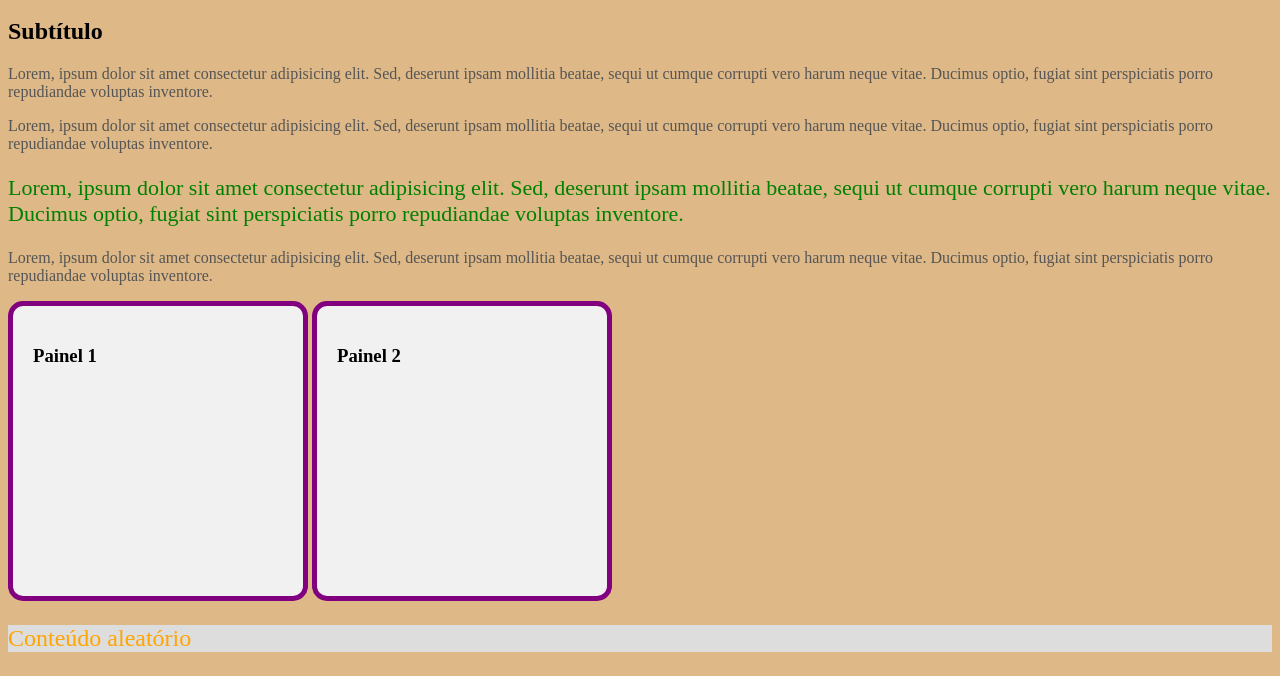
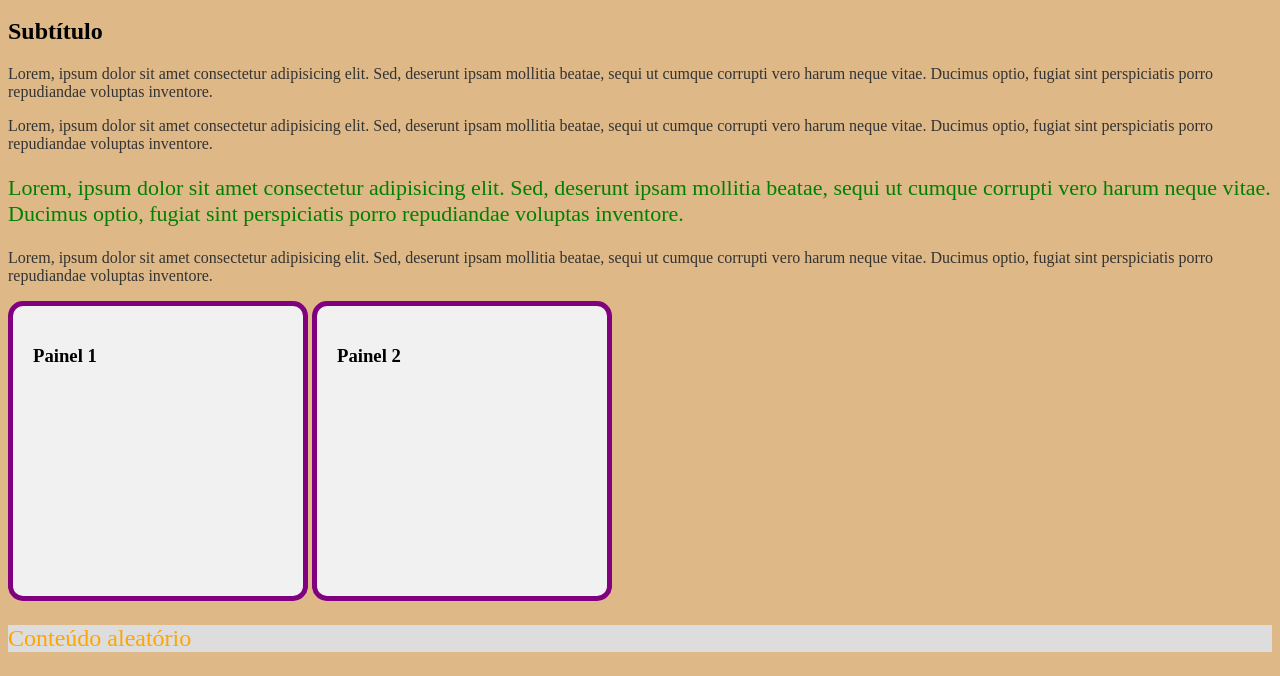
Before and after one commit to djftreinamentos/exemplogit, a website: page public/index.html in a window 1280 px wide. Shown: the part 174-850 px from the top of the page. Drawn offline with Linux system fonts and the light colour scheme.

Commit message:
nova troca de cor

```diff
--- a/public/meusestilos.css
+++ b/public/meusestilos.css
@@ -16,5 +16,5 @@
 }
 
 p{
-    color:#555;
+    color:#333;
 }
```
